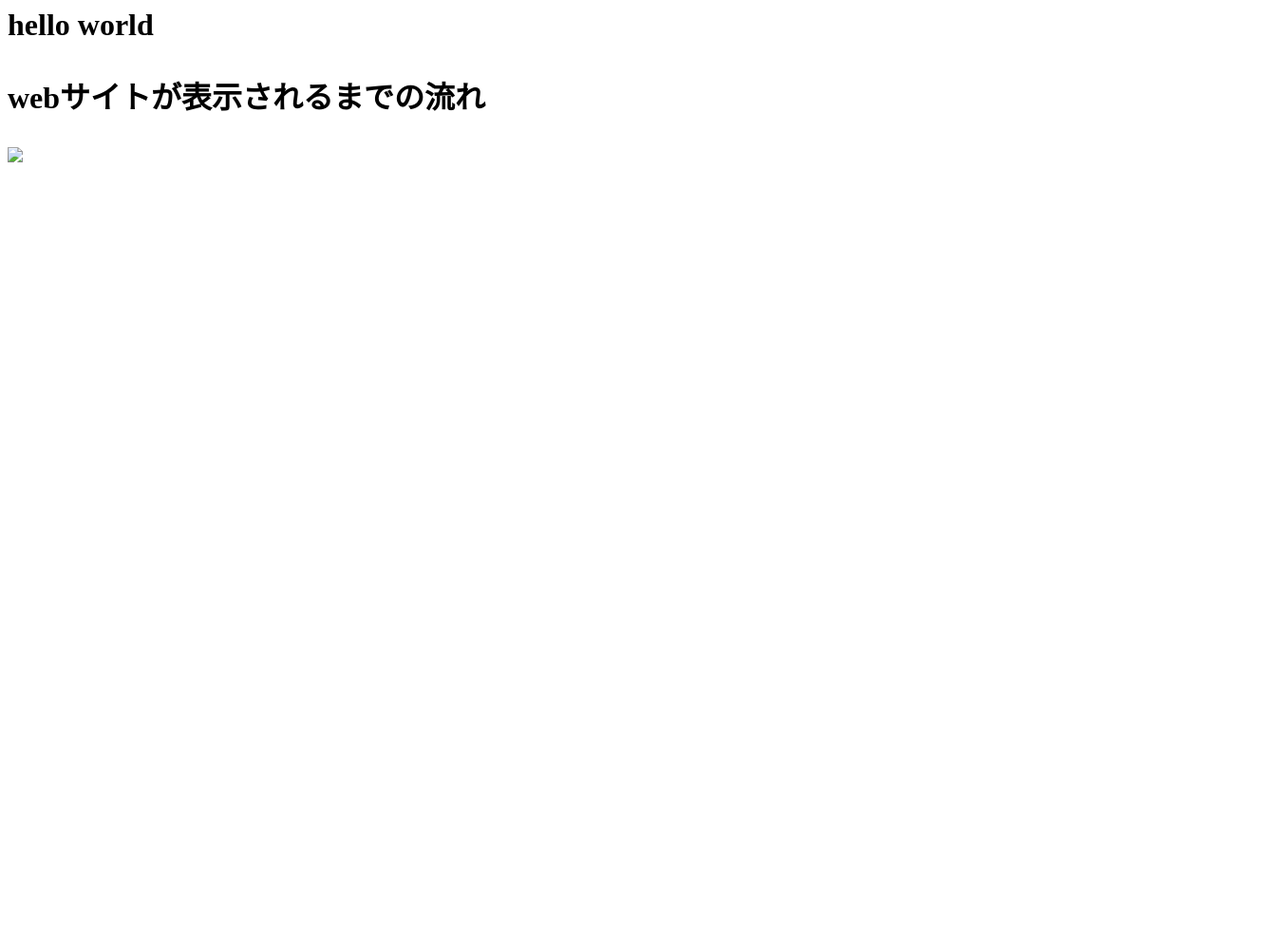
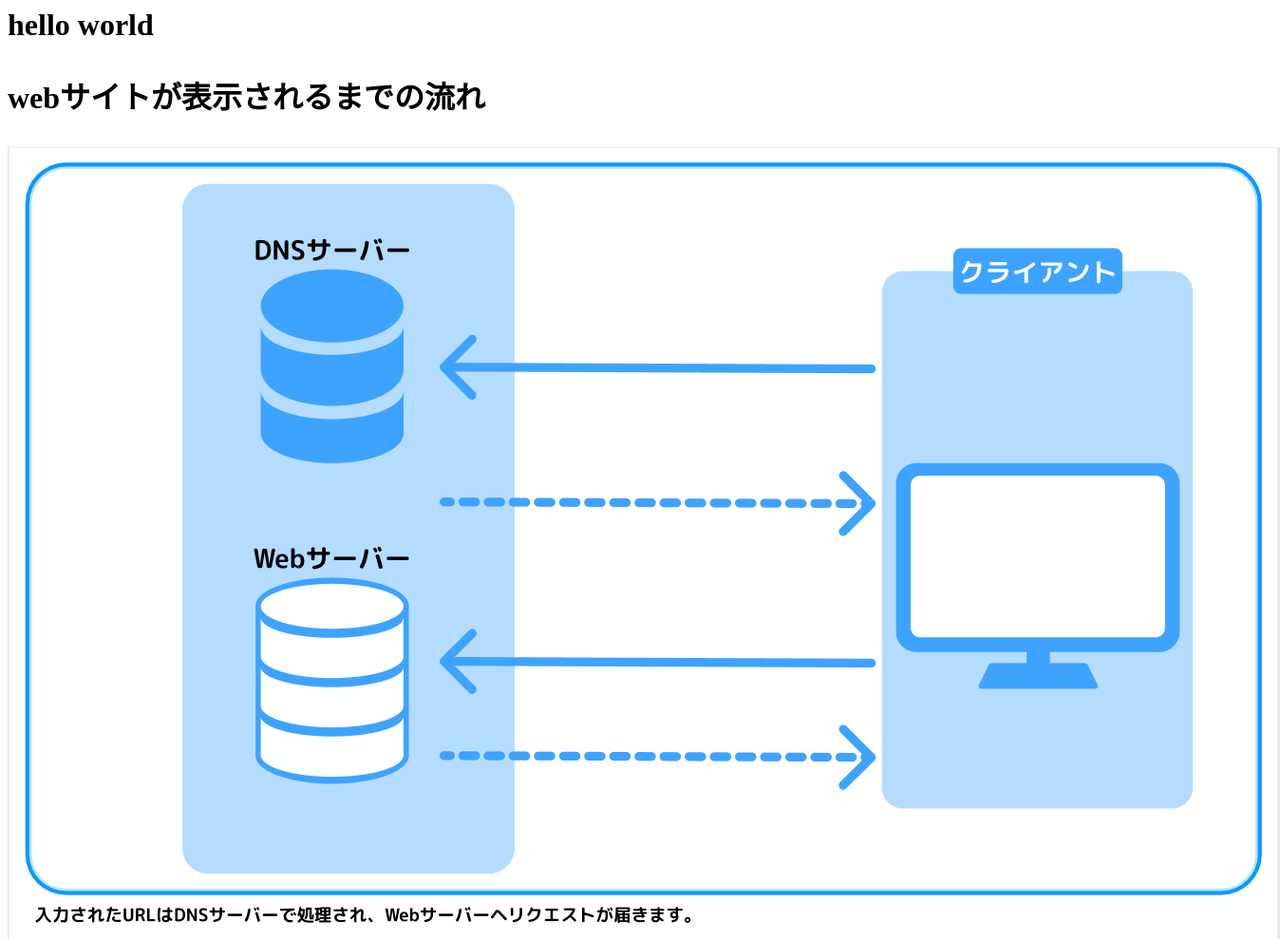
Before and after one commit to i2124014/vol2, a plain HTML site: page index.html in a window 1280 px wide. Shown: the whole page at 95% size, 1348 px wide, since content can reach past the window. Before the commit the page ends 800 px from the top, so only its background shows below. Drawn offline with Linux system fonts and the light colour scheme.

Commit message:
Update index.html

```diff
--- a/index.html
+++ b/index.html
@@ -1,3 +1,3 @@
 <h1>hello world<h1>
   <p>webサイトが表示されるまでの流れ<p>
-<img src="https;//i2124014.github.io/vol2/i2124014.png"><br>
+<img src="https://i2124014.github.io/vol2/i2124014.png"><br>
```
